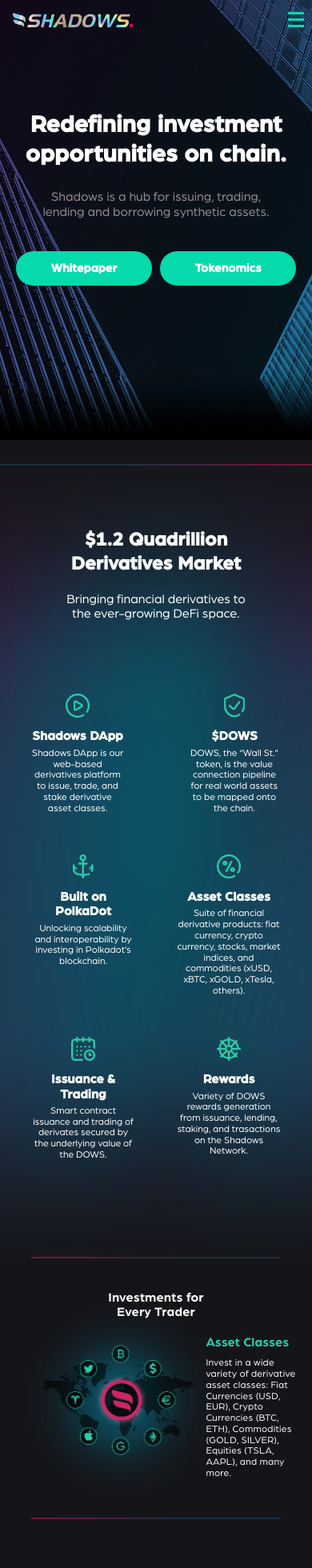
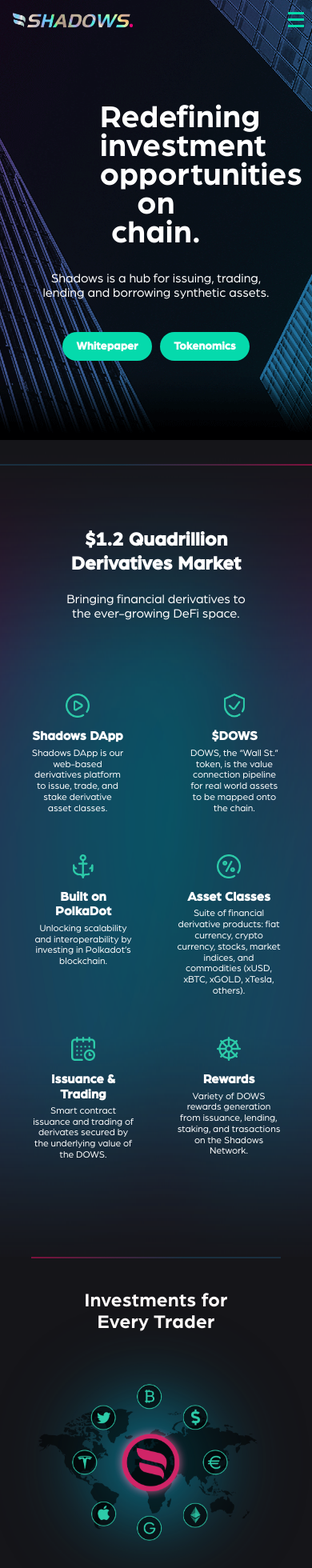
Before and after one commit to ShadowsNetwork/shadows-official-website, a Vue app: page / in a window 390 px wide. Shown: the top 1960 px of the page at 80% size. Built offline with nearby package versions, Linux system fonts and the light colour scheme.

Commit message:
Home reformatting - mobile and asset classes section

```diff
--- a/src/components/dashboardView/top/index.vue
+++ b/src/components/dashboardView/top/index.vue
@@ -2,8 +2,7 @@
   <div class="top">
     <div class="topText">
       <div class="topText-title wow bounceInUp">
-        <span>Redefining investment</span>
-        <span>opportunities on chain.</span>
+        <span>Redefining investment opportunities on chain.</span>
       </div>
       <div class="topText-text wow bounceInUp">
         <span>Shadows is a hub for issuing, trading, lending and borrowing synthetic assets.</span>
@@ -36,7 +35,9 @@
   align-items: center;
 }
 .topText {
-  width: 100%;
+  width: 80%;
+  padding-left: 20%;
+  margin-top: 40px;
   text-align: center;
   position: absolute;
 }
@@ -86,7 +87,7 @@
   color: white;
   font-size: 15px;
   background: #05DAAC;
-  font-family: 'Arboria-Bold';
+
   border: none;
   border-radius: 100px;
   outline: none;
@@ -107,13 +108,15 @@
     background-size: cover;
   }
   .topText {
-    width: 100%;
     text-align: center;
   }
   .topText-title {
+    width: 80%;
+    padding-left: 20%;
+    margin-top: 40px;
     color: #fff;
-    font-size: 30px;
-    font-weight: 700;
+    font-family: 'Arboria-Bold';
+    font-size: 40px;
   }
   .topText-title > span {
     display: block;
@@ -127,7 +130,7 @@
     margin-top: 30px;
     margin-left: calc((100% - 312px) / 2);
     font-size: 16px;
-    color: #938D8D;
+    color: #fff;
   }
   .topText-button {
     width: 100%;
@@ -151,5 +154,17 @@
   .topText-button > button:nth-of-type(2) {
     margin-left: 13px;
   }
+  .topText-buttonlink {
+    width: 120px;
+    height: 36px;
+    line-height: 36px;
+    color: white;
+    font-size: 14px;
+    background: #05DAAC;
+    font-family: 'Arboria-Bold';
+    border: none;
+    border-radius: 100px;
+    outline: none;
+  }
 }
 </style>
--- a/src/components/dashboardView/trader/index.vue
+++ b/src/components/dashboardView/trader/index.vue
@@ -93,5 +93,40 @@
   .traderText > span:nth-of-type(2) {
     font-size: 12px;
   }
+  .trader > img {
+  width: 70%;
+  margin-left: 5%;
+}
+}
+
+@media screen and (max-width: 450px){
+  .trader-title {
+    position: relative;
+    top: 40px;
+  }
+  .trader-title > span {
+    font-family: Arboria-Bold;
+    font-size: 24px;
+  }
+  .traderText {
+    width: 100%;
+    padding-left: 10%;
+    padding-right: 10%;
+    text-align: center;
+    position: absolute;
+    top: 70%;
+    right: 0%;
+  }
+  .traderText > span:nth-of-type(1) {
+    font-size: 20px;
+  }
+  .traderText > span:nth-of-type(2) {
+    font-size: 13px;
+  }
+  .trader > img {
+    width: 100%;
+    margin-left: 0%;
+    margin-bottom: 160px;
+  }
 }
 </style>
--- a/src/views/dashboard/index.vue
+++ b/src/views/dashboard/index.vue
@@ -247,6 +247,7 @@
   .market-title > span:nth-of-type(1) {
     display: block;
     font-family: Arboria-Bold;
+    font-size: 24px;
     width: 100%;
     text-align: center;
     padding-left: 20%;
@@ -255,7 +256,7 @@
     height: 50px;
     line-height: 30px;
     color: #fff;
-    font-size: 24px;
+
   }
   .market-title > span:nth-of-type(2) {
     display: block;
```
